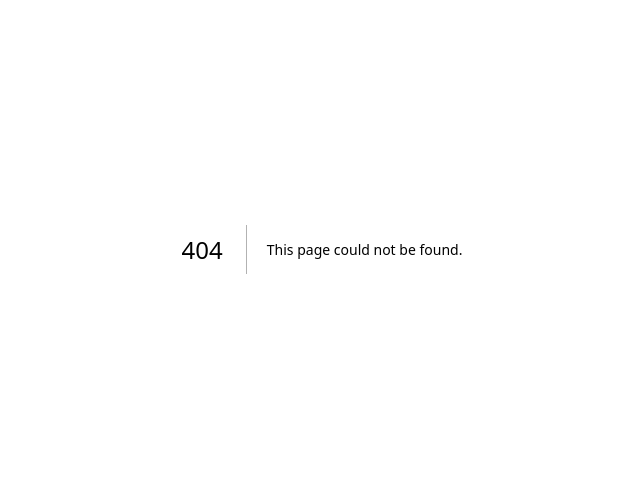
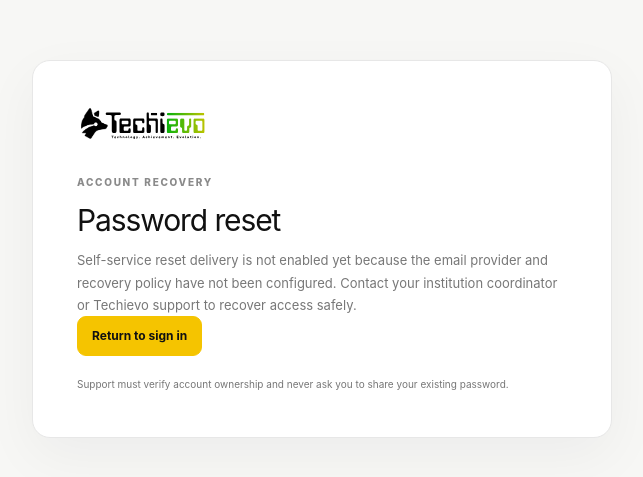
Before and after one commit to monoclust/TIFES_LMS, a Next.js app: page /reset-password in a window 1280 px wide. Before the commit this address had no page. Shown: the part 151-628 px from the top of the page, without its empty margins (318-961 px from the left). Built offline with nearby package versions, Linux system fonts and the light colour scheme.

Commit message:
ui: add password recovery guidance state

```diff
--- /dev/null
+++ b/src/app/reset-password/page.tsx
@@ -0,0 +1,6 @@
+import Link from "next/link";
+import Image from "next/image";
+
+export default function ResetPasswordPage() {
+  return <main className="workspace-handoff"><section className="workspace-card"><Image src="/brand/Black_Logo.svg" alt="Techievo" width={132} height={38} unoptimized style={{ width: 132, height: "auto", marginBottom: 28 }} /><span className="auth-kicker">ACCOUNT RECOVERY</span><h1>Password reset</h1><p>Self-service reset delivery is not enabled yet because the email provider and recovery policy have not been configured. Contact your institution coordinator or Techievo support to recover access safely.</p><Link className="btn btn-primary" href="/login">Return to sign in</Link><p className="workspace-note">Support must verify account ownership and never ask you to share your existing password.</p></section></main>;
+}
```
